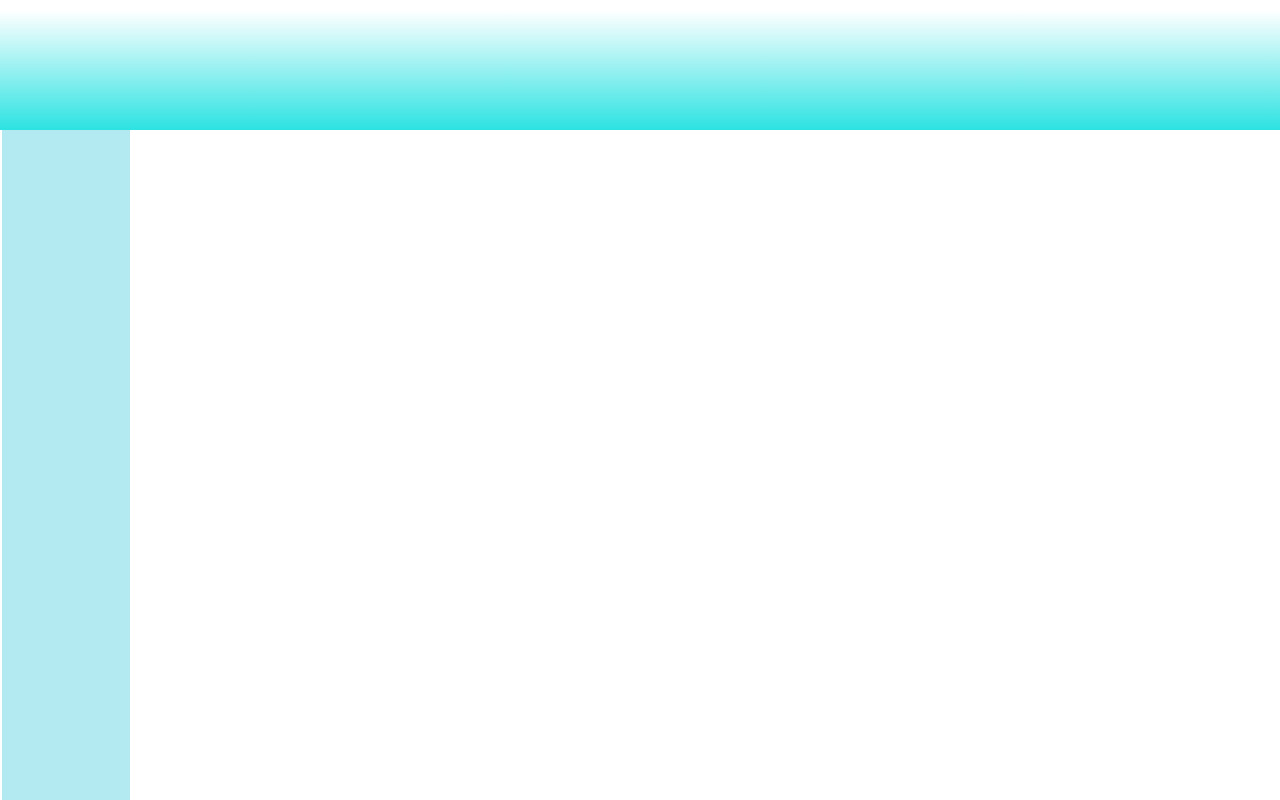
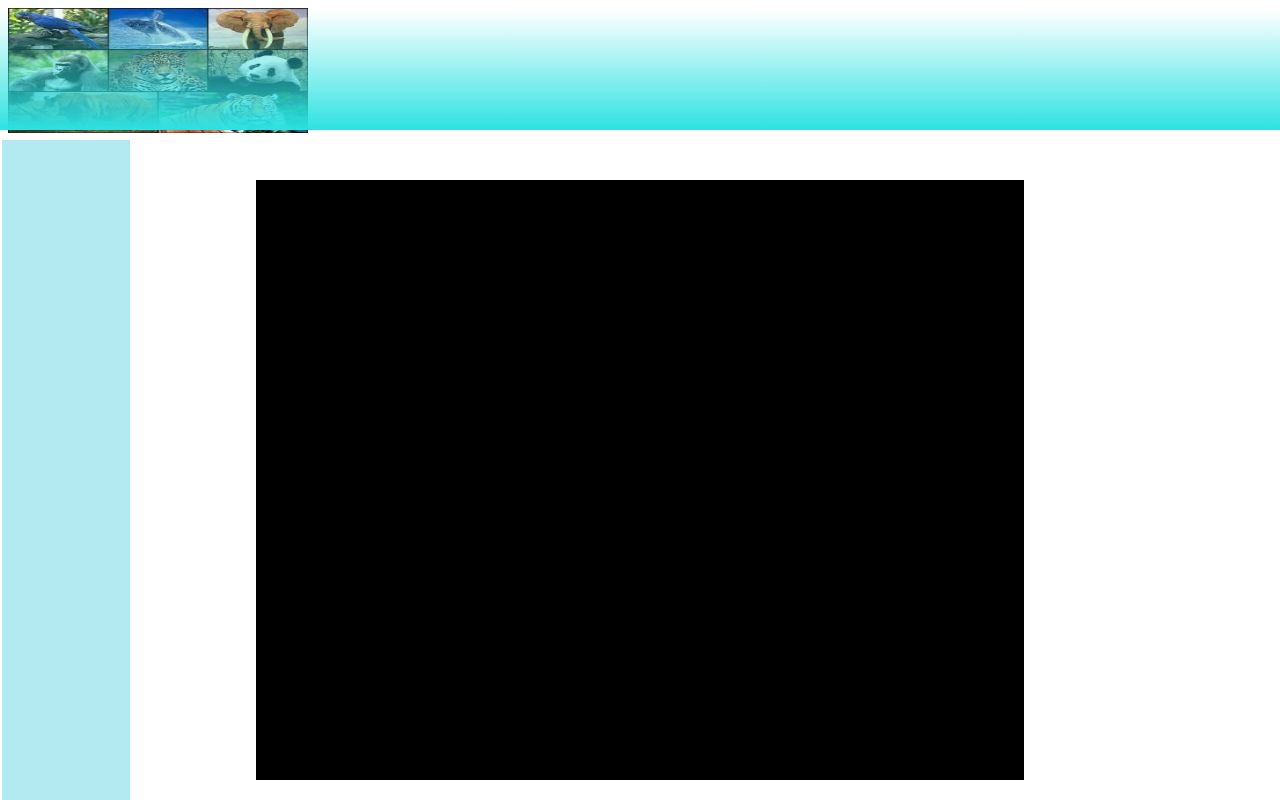
Before and after one commit to augustotognetti/Trabalho-Individual, a plain HTML site: page index.html in a window 1280 px wide. Shown: the top 800 px of the page. Drawn offline with Linux system fonts and the light colour scheme.

Commit message:
Trabalho Individual

```diff
--- a/css/style.css
+++ b/css/style.css
@@ -12,7 +12,7 @@ position: absolute;
 width: 100%;
 height: 15%;
 left: 0px;
-top: 1100px;
+top: 950px;
 
 background: linear-gradient(180deg, #3cfff300 0%, #0AC1C1 100%);
 
@@ -21,7 +21,17 @@ background: linear-gradient(180deg, #3cfff300 0%, #0AC1C1 100%);
     width: 10%;
     height: 100%;
     left: 2px;
-    top: 130px;
+    top: 140px;
     position: absolute;
     background: #b3eaf1;
 }
+.conteudo{
+    width:60%;
+    height:75%;
+    font-family:Cambria, Cochin, Georgia, Times, 'Times New Roman', serif;
+    background: #000000;
+    position:absolute;
+    left: 20%;
+    top: 180px;
+
+}
--- a/index.html
+++ b/index.html
@@ -13,7 +13,7 @@
 
     </div>
     <div class="logo">
-
+     <img src="imagens/img-capa.jpg" width="300" height="125">
     </div>
     <div class="rodape">
         Aqui rodape!
@@ -21,6 +21,9 @@
     <div class="menu">
 
     </div>
+    <div class="conteudo">
+        Animais Extintos.
+    </div>
 
 </body>
 </html>
```
